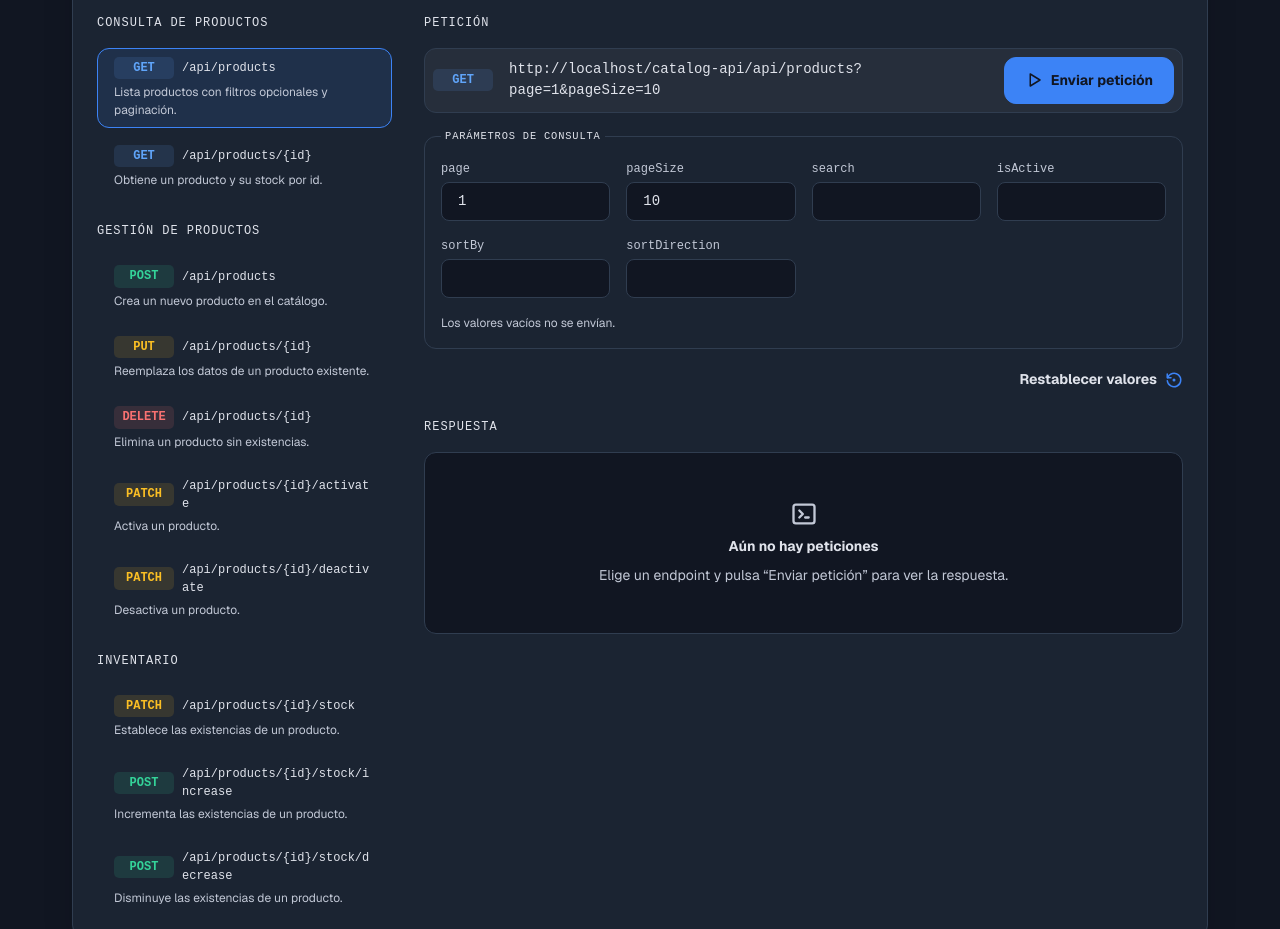
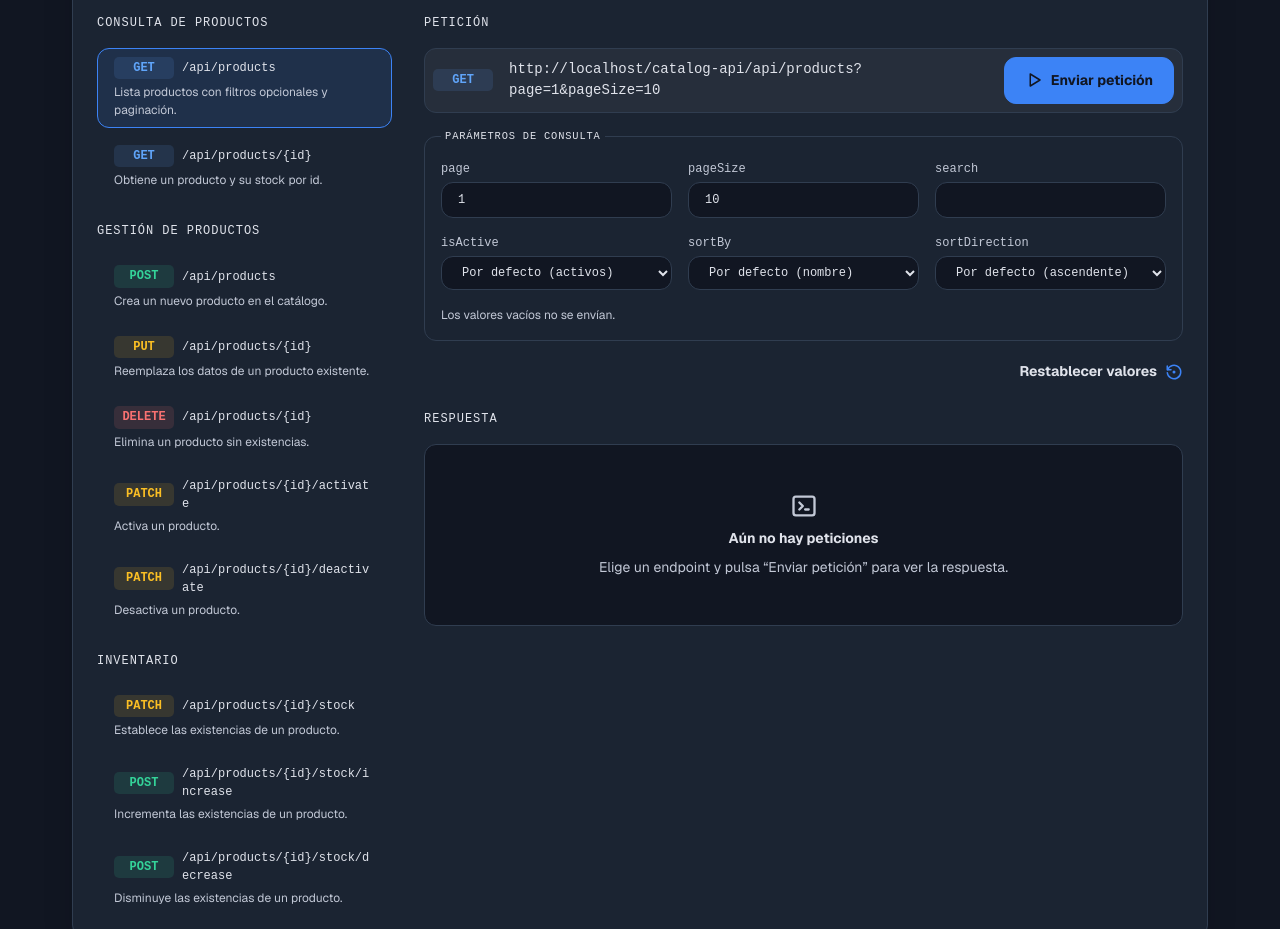
Before and after one commit to dknightdev/fullstack-showcase, a React (Vite) app in the folder apps/web/: page /playground in a window 1280 px wide. Shown: the part 1600-2529 px from the top of the page. Built offline with nearby package versions, Linux system fonts and the light colour scheme.

Commit message:
Extraccion de inputs en components y uso de selects

```diff
--- a/apps/web/src/components/sectionsPlayground/ApiExplorer/components/RequestPanel.module.css
+++ b/apps/web/src/components/sectionsPlayground/ApiExplorer/components/RequestPanel.module.css
@@ -56,8 +56,8 @@
 }
 
 .fieldset {
-	display: grid;
-	grid-template-columns: repeat(auto-fit, minmax(160px, 1fr));
+	display: flex;
+	flex-wrap: wrap;
 	gap: var(--spacing-md);
 	min-width: 0;
 	padding: var(--spacing-md);
@@ -91,6 +91,18 @@
 	min-width: 0;
 }
 
+.field {
+	flex: 1 1 160px;
+}
+
+.selectField {
+	flex-basis: 220px;
+}
+
+.singleField {
+	max-width: 240px;
+}
+
 .field span,
 .bodyField span {
 	color: var(--color-text-soft);
@@ -103,45 +115,8 @@
 		color var(--transition-normal);
 }
 
-.field input,
-.bodyField textarea {
-	width: 100%;
-	padding: var(--spacing-sm) var(--spacing-md);
-
-	border: 1px solid var(--color-border);
-	border-radius: var(--border-radius-sm);
-	background-color: var(--color-background);
-	color: var(--color-text);
-
-	font-family: monospace;
-	font-size: var(--font-size-sm);
-
-	transition:
-		color var(--transition-normal),
-		border-color var(--transition-normal),
-		background-color var(--transition-normal);
-}
-
-.bodyField textarea {
-	resize: vertical;
-	line-height: var(--line-height-normal);
-	tab-size: 4;
-}
-
-.field input:focus-visible,
-.bodyField textarea:focus-visible {
-	border-color: var(--color-primary);
-	outline: none;
-	box-shadow: var(--shadow-sm-primary);
-}
-
-.field input[aria-invalid='true'],
-.bodyField textarea[aria-invalid='true'] {
-	border-color: var(--color-error);
-}
-
 .hint {
-	grid-column: 1 / -1;
+	flex-basis: 100%;
 
 	color: var(--color-text-soft);
 	font-size: var(--font-size-xs);
@@ -171,9 +146,7 @@
 
 @media (prefers-reduced-motion: reduce) {
 	.urlBar,
-	.fieldset,
-	.field input,
-	.bodyField textarea {
+	.fieldset {
 		transition: none;
 	}
 }
--- a/apps/web/src/components/sectionsPlayground/ApiExplorer/components/RequestPanel.tsx
+++ b/apps/web/src/components/sectionsPlayground/ApiExplorer/components/RequestPanel.tsx
@@ -5,6 +5,9 @@ import { TbPlayerPlay, TbRestore } from 'react-icons/tb'
 import styles from './RequestPanel.module.css'
 import AppIcon from '@/components/ui/AppIcon/AppIcon'
 import Button from '@/components/ui/Button/Button'
+import Input from '@/components/ui/Input/Input'
+import Select from '@/components/ui/Select/Select'
+import Textarea from '@/components/ui/Textarea/Textarea'
 import MethodBadge from '../../../ui/MethodBadge/MethodBadge'
 import type { Endpoint, RequestInput, ValidationIssue } from '../types'
 import { buildUrl, getInitialInput, hasBody } from '../utils/request'
@@ -27,7 +30,7 @@ const RequestPanel = ({ baseUrl, endpoint, issues, isRunning, onExecute }: Reque
 	const missingFields = issues.flatMap((issue) => issue.code === 'missingPathParam' ? [issue.field] : [])
 
 	const handleParamChange = (kind: 'pathParams' | 'queryParams', name: string) =>
-		(event: ChangeEvent<HTMLInputElement>) => {
+		(event: ChangeEvent<HTMLInputElement | HTMLSelectElement>) => {
 			const value = event.target.value
 
 			setInput((current) => ({
@@ -71,9 +74,9 @@ const RequestPanel = ({ baseUrl, endpoint, issues, isRunning, onExecute }: Reque
 					<legend>{t('pathParams')}</legend>
 
 					{pathParams.map((param) => (
-						<label key={param.name} className={styles.field}>
+						<label key={param.name} className={`${styles.field} ${pathParams.length === 1 ? styles.singleField : ''}`}>
 							<span>{param.name}</span>
-							<input
+							<Input
 								type='text'
 								value={input.pathParams[param.name] ?? ''}
 								aria-invalid={missingFields.includes(param.name)}
@@ -91,15 +94,31 @@ const RequestPanel = ({ baseUrl, endpoint, issues, isRunning, onExecute }: Reque
 					<legend>{t('queryParams')}</legend>
 
 					{queryParams.map((param) => (
-						<label key={param.name} className={styles.field}>
+						<label
+							key={param.name}
+							className={`${styles.field} ${param.options ? styles.selectField : ''} ${queryParams.length === 1 && !param.options ? styles.singleField : ''}`}
+						>
 							<span>{param.name}</span>
-							<input
+							{param.options ? (
+								<Select
+									value={input.queryParams[param.name] ?? ''}
+									onChange={handleParamChange('queryParams', param.name)}
+								>
+									{param.options.map((option) => (
+										<option key={option.label} value={option.value}>
+											{t(`options.${option.label}`)}
+										</option>
+									))}
+								</Select>
+							) : (
+								<Input
 									type='text'
 									value={input.queryParams[param.name] ?? ''}
 									onChange={handleParamChange('queryParams', param.name)}
 									autoComplete='off'
 									spellCheck={false}
 								/>
+							)}
 						</label>
 					))}
 
@@ -110,7 +129,7 @@ const RequestPanel = ({ baseUrl, endpoint, issues, isRunning, onExecute }: Reque
 			{hasBody(endpoint) && (
 				<label className={styles.bodyField}>
 					<span>{t('body')}</span>
-					<textarea
+					<Textarea
 						value={input.body}
 						rows={Math.min(Math.max(input.body.split('\n').length, 6), 14)}
 						aria-invalid={hasInvalidBody}
--- a/apps/web/src/components/sectionsPlayground/ApiExplorer/data/endpoints.ts
+++ b/apps/web/src/components/sectionsPlayground/ApiExplorer/data/endpoints.ts
@@ -11,9 +11,34 @@ export const endpoints: Endpoint[] = [
 			{ name: 'page', kind: 'query', defaultValue: '1' },
 			{ name: 'pageSize', kind: 'query', defaultValue: '10' },
 			{ name: 'search', kind: 'query', defaultValue: '' },
-			{ name: 'isActive', kind: 'query', defaultValue: '' },
-			{ name: 'sortBy', kind: 'query', defaultValue: '' },
-			{ name: 'sortDirection', kind: 'query', defaultValue: '' }
+			{
+				name: 'isActive', kind: 'query', defaultValue: '',
+				options: [
+					{ value: '', label: 'defaultActive' },
+					{ value: 'true', label: 'active' },
+					{ value: 'false', label: 'inactive' }
+				]
+			},
+			{
+				name: 'sortBy', kind: 'query', defaultValue: '',
+				options: [
+					{ value: '', label: 'defaultName' },
+					{ value: 'Name', label: 'name' },
+					{ value: 'Sku', label: 'sku' },
+					{ value: 'Price', label: 'price' },
+					{ value: 'StockQuantity', label: 'stockQuantity' },
+					{ value: 'CreatedAt', label: 'createdAt' },
+					{ value: 'UpdatedAt', label: 'updatedAt' }
+				]
+			},
+			{
+				name: 'sortDirection', kind: 'query', defaultValue: '',
+				options: [
+					{ value: '', label: 'defaultAscending' },
+					{ value: 'Asc', label: 'ascending' },
+					{ value: 'Desc', label: 'descending' }
+				]
+			}
 		]
 	},
 	{
--- /dev/null
+++ b/apps/web/src/components/ui/FormControl/FormControl.module.css
@@ -0,0 +1,122 @@
+.control {
+	box-sizing: border-box;
+	width: 100%;
+	padding: var(--spacing-sm) var(--spacing-md);
+
+	border: 1px solid var(--color-border);
+	border-radius: var(--border-radius-md);
+	background-color: var(--color-background);
+	color: var(--color-text);
+
+	font-family: monospace;
+	font-size: var(--font-size-xs);
+
+	transition:
+		color var(--transition-normal),
+		border-color var(--transition-normal),
+		background-color var(--transition-normal),
+		box-shadow var(--transition-normal);
+}
+
+.control::placeholder {
+	color: var(--color-text-soft);
+	opacity: 0.7;
+}
+
+.control:hover:not(:disabled):not([aria-invalid='true']) {
+	border-color: var(--color-primary);
+}
+
+.control:focus-visible {
+	border-color: var(--color-primary);
+	outline: none;
+	box-shadow: var(--shadow-sm-primary);
+}
+
+.control[aria-invalid='true'] {
+	border-color: var(--color-error);
+}
+
+.control:disabled {
+	opacity: 0.6;
+	cursor: not-allowed;
+}
+
+.select {
+	cursor: pointer;
+}
+
+@supports (appearance: base-select) {
+	.select:not([multiple]):not([size]),
+	.select:not([multiple])[size='1'],
+	.select:not([multiple]):not([size])::picker(select),
+	.select:not([multiple])[size='1']::picker(select) {
+		appearance: base-select;
+	}
+
+	.select::picker-icon {
+		color: var(--color-text-soft);
+
+		transition:
+			color var(--transition-normal);
+	}
+
+	.select::picker(select) {
+		max-height: 300px;
+		position-area: block-end span-inline-end;
+		position-try-fallbacks: none;
+		overflow-y: auto;
+		margin-top: var(--spacing-xs);
+		padding: var(--spacing-xs);
+		border: 1px solid var(--color-border);
+		border-radius: var(--border-radius-md);
+		background-color: var(--color-background);
+		box-shadow: var(--shadow-md);
+	}
+
+	.select option {
+		font-family: monospace;
+		font-size: var(--font-size-xs);
+		color: var(--color-text);
+
+		padding: var(--spacing-sm) var(--spacing-md);
+		border-radius: var(--border-radius-sm);
+
+		transition:
+			background-color var(--transition-normal);
+	}
+
+	.select option:not(:last-child) {
+		margin-bottom: var(--spacing-xs);
+	}
+
+	.select option:hover {
+		background-color: var(--color-primary-transparent);
+	}
+
+	.select option:checked {
+		background-color: var(--color-primary-transparent);
+		color: var(--color-primary);
+	}
+
+	.select option::checkmark {
+		margin-inline-end: var(--spacing-sm);
+	}
+}
+
+.textarea {
+	resize: vertical;
+	tab-size: 4;
+}
+
+@media (forced-colors: active) {
+	.select {
+		appearance: auto;
+	}
+}
+
+@media (prefers-reduced-motion: reduce) {
+	.control {
+		transition: none;
+	}
+}
--- /dev/null
+++ b/apps/web/src/components/ui/Input/Input.tsx
@@ -0,0 +1,9 @@
+import type { ComponentProps } from 'react'
+
+import styles from '../FormControl/FormControl.module.css'
+
+const Input = ({ className, ...props }: ComponentProps<'input'>) => (
+	<input {...props} className={`${styles.control} ${className ?? ''}`} />
+)
+
+export default Input
--- /dev/null
+++ b/apps/web/src/components/ui/Select/Select.tsx
@@ -0,0 +1,9 @@
+import type { ComponentProps } from 'react'
+
+import styles from '../FormControl/FormControl.module.css'
+
+const Select = ({ className, ...props }: ComponentProps<'select'>) => (
+	<select data-lenis-prevent {...props} className={`${styles.control} ${styles.select} ${className ?? ''}`} />
+)
+
+export default Select
--- /dev/null
+++ b/apps/web/src/components/ui/Textarea/Textarea.tsx
@@ -0,0 +1,9 @@
+import type { ComponentProps } from 'react'
+
+import styles from '../FormControl/FormControl.module.css'
+
+const Textarea = ({ className, ...props }: ComponentProps<'textarea'>) => (
+	<textarea {...props} className={`${styles.control} ${styles.textarea} ${className ?? ''}`} />
+)
+
+export default Textarea
--- a/apps/web/src/i18n/locales/en.json
+++ b/apps/web/src/i18n/locales/en.json
@@ -410,7 +410,22 @@
 				"pathParams": "Path parameters",
 				"queryParams": "Query parameters",
 				"queryHint": "Empty values are not sent.",
-				"body": "Body (JSON)"
+				"body": "Body (JSON)",
+				"options": {
+					"defaultActive": "Default (active)",
+					"defaultName": "Default (name)",
+					"defaultAscending": "Default (ascending)",
+					"active": "Active (true)",
+					"inactive": "Inactive (false)",
+					"name": "Name",
+					"sku": "SKU",
+					"price": "Price",
+					"stockQuantity": "Stock",
+					"createdAt": "Created date",
+					"updatedAt": "Updated date",
+					"ascending": "Ascending",
+					"descending": "Descending"
+				}
 			},
 			"response": {
 				"title": "Response",
--- a/apps/web/src/i18n/locales/es.json
+++ b/apps/web/src/i18n/locales/es.json
@@ -410,7 +410,22 @@
 				"pathParams": "Parámetros de ruta",
 				"queryParams": "Parámetros de consulta",
 				"queryHint": "Los valores vacíos no se envían.",
-				"body": "Body (JSON)"
+				"body": "Body (JSON)",
+				"options": {
+					"defaultActive": "Por defecto (activos)",
+					"defaultName": "Por defecto (nombre)",
+					"defaultAscending": "Por defecto (ascendente)",
+					"active": "Activos (true)",
+					"inactive": "Inactivos (false)",
+					"name": "Nombre",
+					"sku": "SKU",
+					"price": "Precio",
+					"stockQuantity": "Inventario",
+					"createdAt": "Fecha de creación",
+					"updatedAt": "Fecha de actualización",
+					"ascending": "Ascendente",
+					"descending": "Descendente"
+				}
 			},
 			"response": {
 				"title": "Respuesta",
```
Also changed, not shown: apps/web/src/components/sectionsPlayground/ApiExplorer/types.ts (+16 -0 lines). Lines whose indentation alone changed are shown as unchanged.
